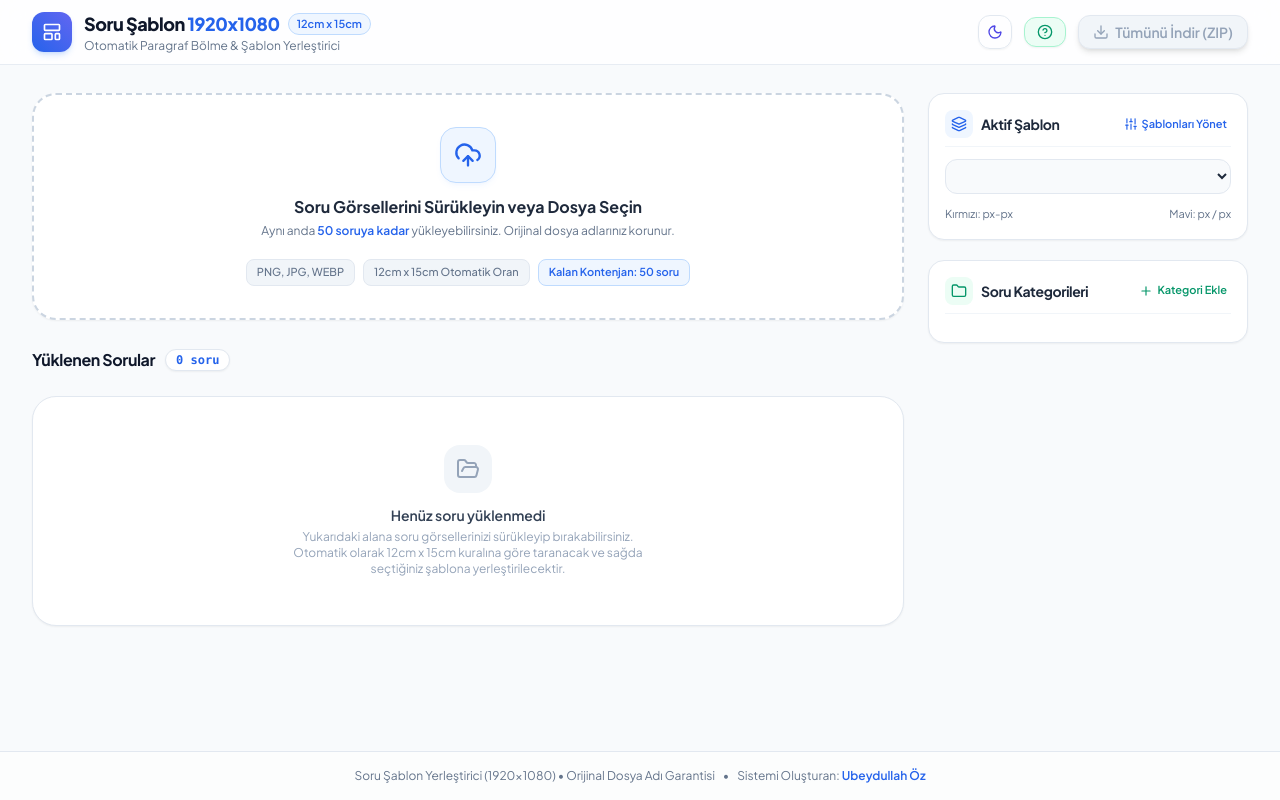
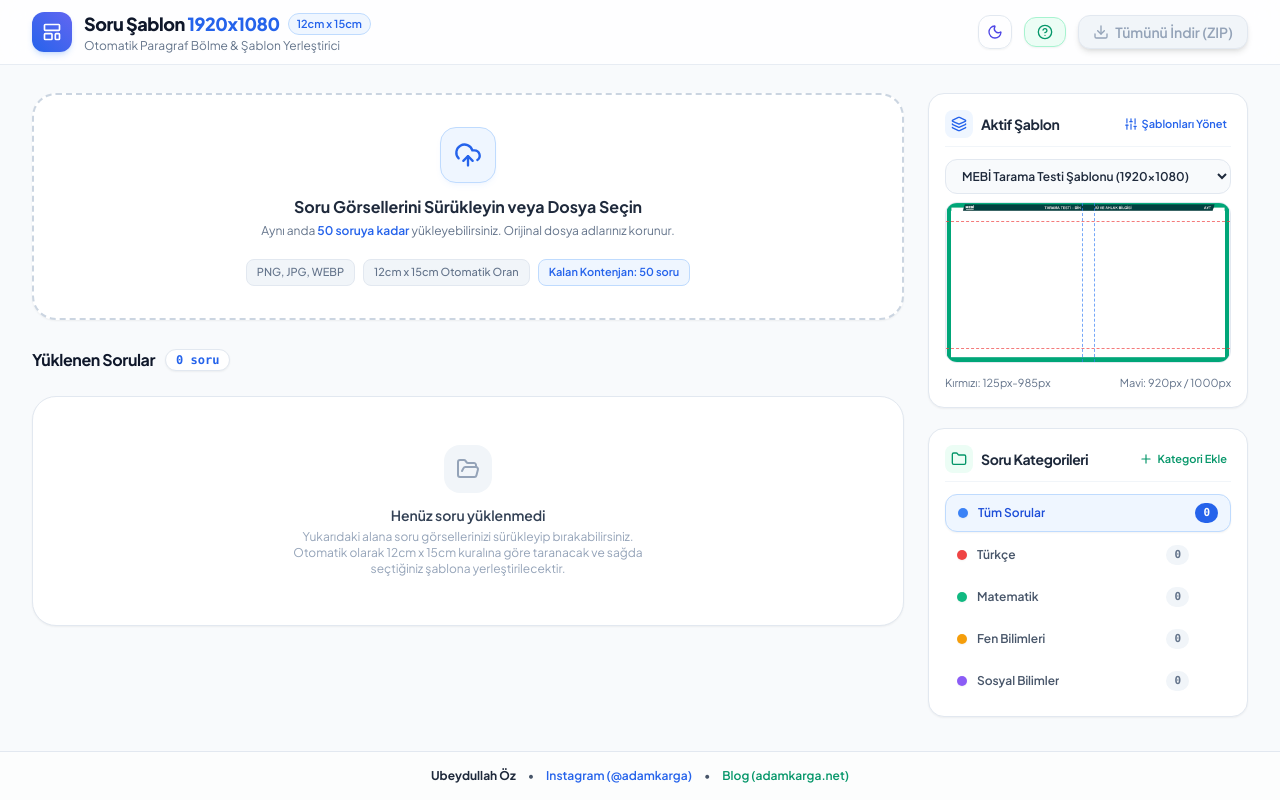
Before and after one commit to adamkarga-k/soru-sablon-yerlestirici, a React (Vite) app: page / in a window 1280 px wide. Built offline with nearby package versions, Linux system fonts and the light colour scheme.

Commit message:
docs: update footer with name, instagram and blog link

```diff
--- a/src/App.tsx
+++ b/src/App.tsx
@@ -400,23 +400,29 @@
       </main>
 
       {/* Footer */}
-      <footer className="mt-auto border-t border-slate-200 dark:border-slate-800/80 bg-white/60 dark:bg-slate-950/80 py-4 text-center text-xs text-slate-500 transition-colors">
-        <div className="flex flex-col sm:flex-row items-center justify-center gap-2">
-          <span>
-            Soru Şablon Yerleştirici (1920x1080) • Orijinal Dosya Adı Garantisi
+      <footer className="mt-auto border-t border-slate-200 dark:border-slate-800/80 bg-white/60 dark:bg-slate-950/80 py-4 text-center text-xs transition-colors">
+        <div className="flex flex-wrap items-center justify-center gap-2 sm:gap-3 text-slate-600 dark:text-slate-400">
+          <span className="font-bold text-slate-800 dark:text-slate-200">
+            Ubeydullah Öz
           </span>
-          <span className="hidden sm:inline">•</span>
-          <span>
-            Sistemi Oluşturan:{' '}
+          <span>•</span>
           <a
             href="https://instagram.com/adamkarga"
             target="_blank"
             rel="noopener noreferrer"
-              className="text-blue-600 dark:text-blue-400 hover:underline font-semibold transition-colors inline-flex items-center gap-1"
+            className="text-blue-600 dark:text-blue-400 hover:underline font-semibold transition-colors"
           >
-              Ubeydullah Öz
+            Instagram (@adamkarga)
           </a>
-          </span>
+          <span>•</span>
+          <a
+            href="http://adamkarga.net/"
+            target="_blank"
+            rel="noopener noreferrer"
+            className="text-emerald-600 dark:text-emerald-400 hover:underline font-semibold transition-colors"
+          >
+            Blog (adamkarga.net)
+          </a>
         </div>
       </footer>
 
```
Also changed, not shown: 1 other file (tests, documents, lock files or other folders). Lines whose indentation alone changed are shown as unchanged.
